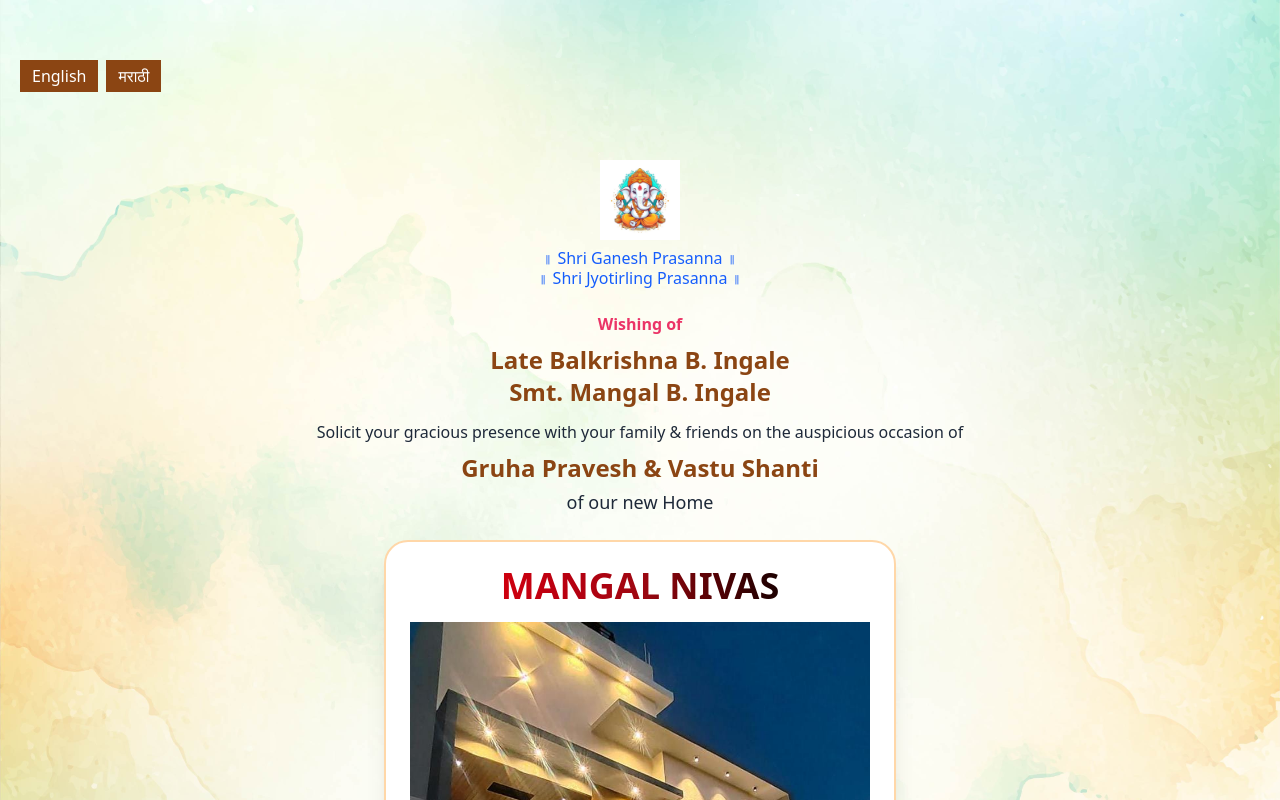
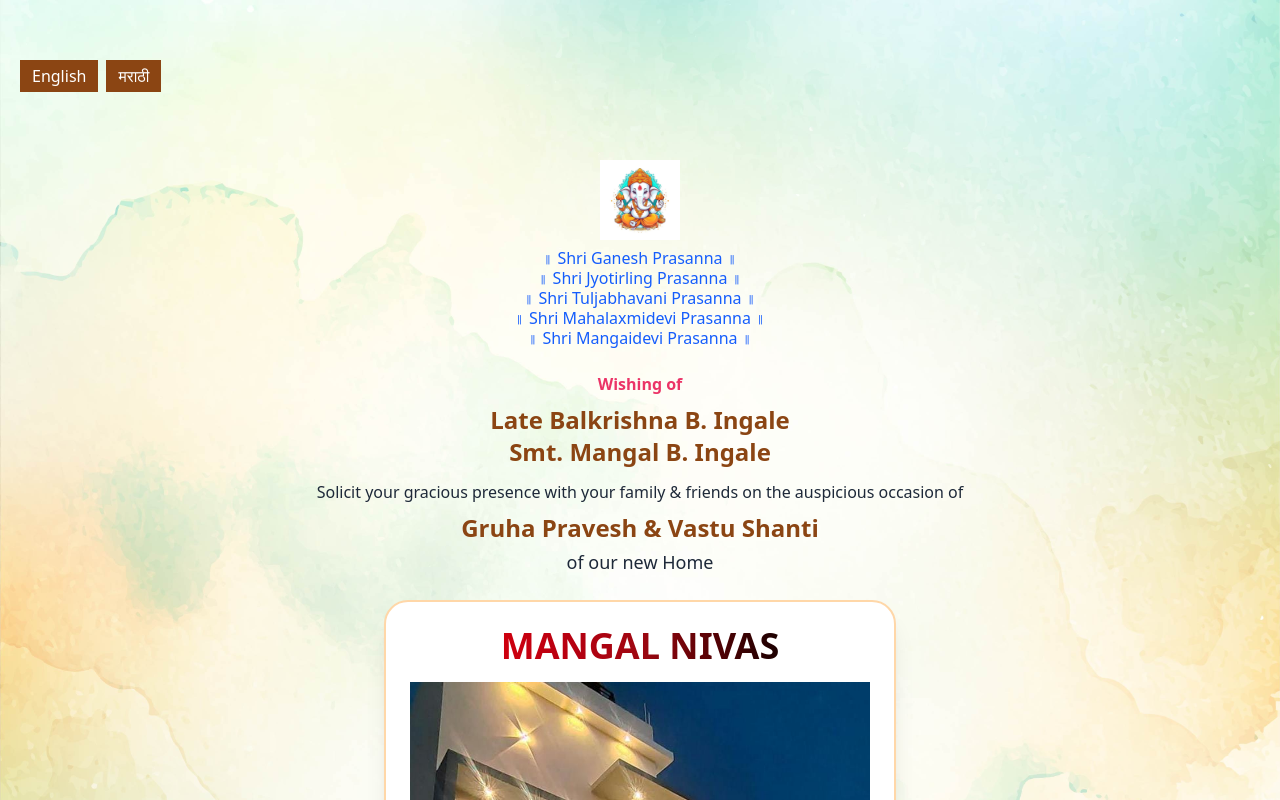
Before and after one commit to Snehal5murkute/mangalNivas, a React (Vite) app: page / in a window 1280 px wide. Shown: the top 800 px of the page. Built offline with nearby package versions, Linux system fonts and the light colour scheme; a web font is replaced by a local one.

Commit message:
Add additional names to the invitation content

```diff
--- a/src/data/content.js
+++ b/src/data/content.js
@@ -6,7 +6,7 @@ export const content = {
       labels: { days: "Days", hours: "Hours", minutes: "Minutes", seconds: "Seconds", started: "The ceremony has started!" },
       lastPara: "We're sharing this invitation in advance to ensure you can join us on our special day. Your presence means a lot to us!",
     },
-    topNames: ["॥ Shri Ganesh Prasanna ॥", "॥ Shri Jyotirling Prasanna ॥",],
+    topNames: ["॥ Shri Ganesh Prasanna ॥", "॥ Shri Jyotirling Prasanna ॥","॥ Shri Tuljabhavani Prasanna ॥" ,"॥ Shri Mahalaxmidevi Prasanna ॥","॥ Shri Mangaidevi Prasanna ॥"],
     centerText: {
       wishing: "Wishing of",
       elders: ["Late Balkrishna B. Ingale", "Smt. Mangal B. Ingale"],
@@ -39,7 +39,7 @@ export const content = {
       labels: { days: "दिवस", hours: "तास", minutes: "मिनिटे", seconds: "सेकंद", started: "समारंभ सुरू झाला आहे!" },
       lastPara: "आम्ही आपल्याला आमच्या खास दिवशी सहभागी होण्यासाठी आमंत्रित करत आहोत. आपली उपस्थिती आम्हाला खूप महत्त्वाची आहे!",
     },
-    topNames: ["॥ श्री गणेश प्रसन्न ॥", "॥ श्री ज्योतिर्लिंग प्रसन्न ॥",],
+    topNames: ["॥ श्री गणेश प्रसन्न ॥", "॥ श्री ज्योतिर्लिंग प्रसन्न ॥","॥ श्री तुळजाभवानी प्रसन्न ॥","॥ श्री महालक्ष्मीदेवी प्रसन्न ॥","॥ श्री मंगाईदेवी प्रसन्न ॥",],
     centerText: {
       wishing: "सप्रेम नमस्कार वि. वि., श्री कृपेकरून",
       elders: ["कै. बाळकृष्ण बाबुराव इंगळे", "श्रीमती. मंगळ बालकृष्ण इंगळे"],
```
